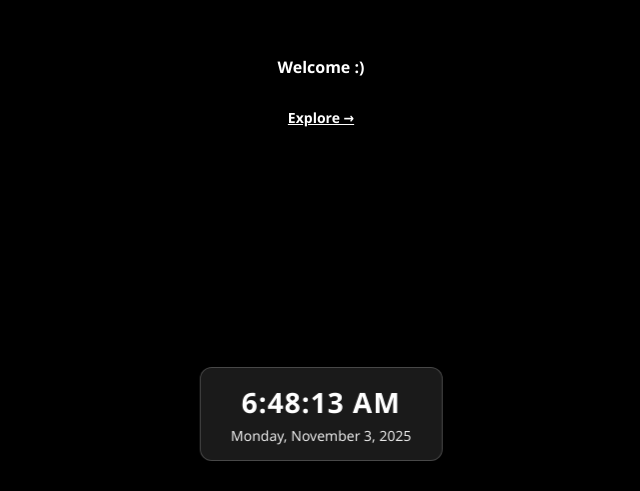
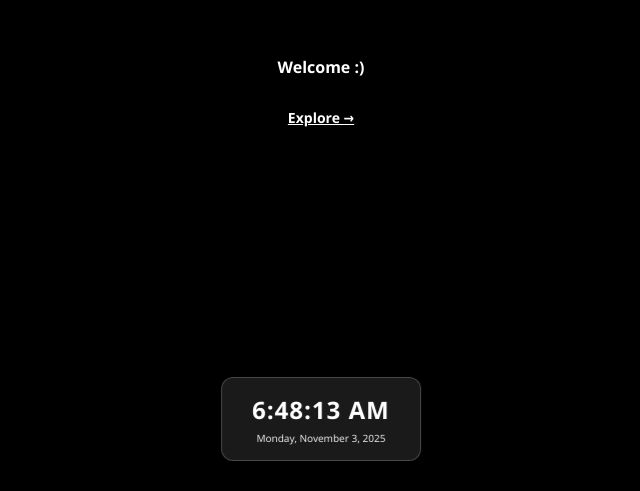
Before and after one commit to cong-page/cong-page.github.io, a plain HTML site: page index.html in a window 1280 px wide. Shown: the part 309-800 px from the top of the page, without its empty margins (319-959 px from the left). Drawn offline with Linux system fonts and the light colour scheme.

Commit message:
update font time

```diff
--- a/style.css
+++ b/style.css
@@ -263,13 +263,13 @@
         }
 
         .clock-time {
-          font-size: 28px;
+          font-size: 24px;
           font-weight: bold;
           margin-bottom: 5px;
           letter-spacing: 1px;
         }
 
         .clock-date {
-          font-size: 14px;
+          font-size: 10px;
           opacity: 0.9;
         }
```
